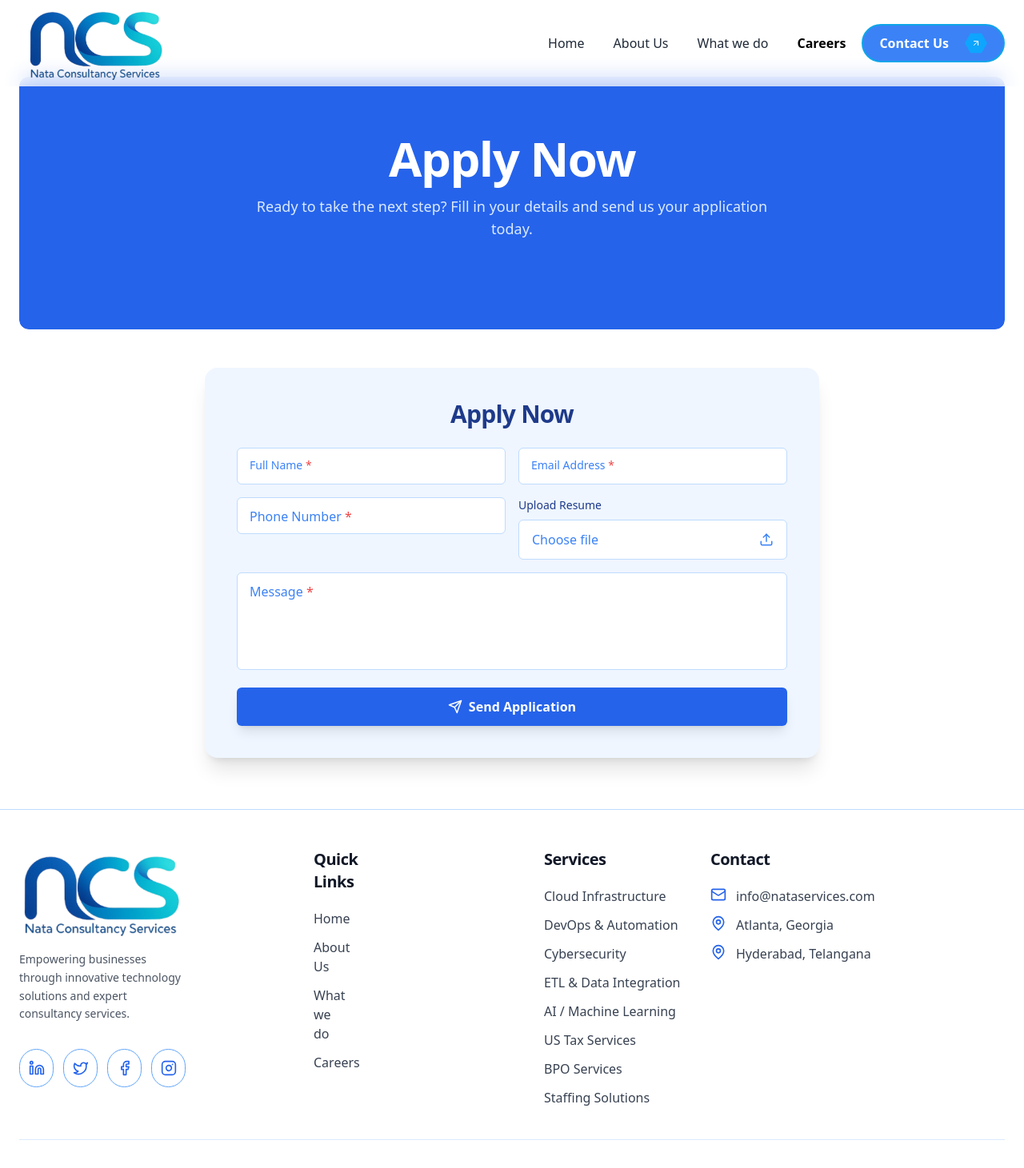
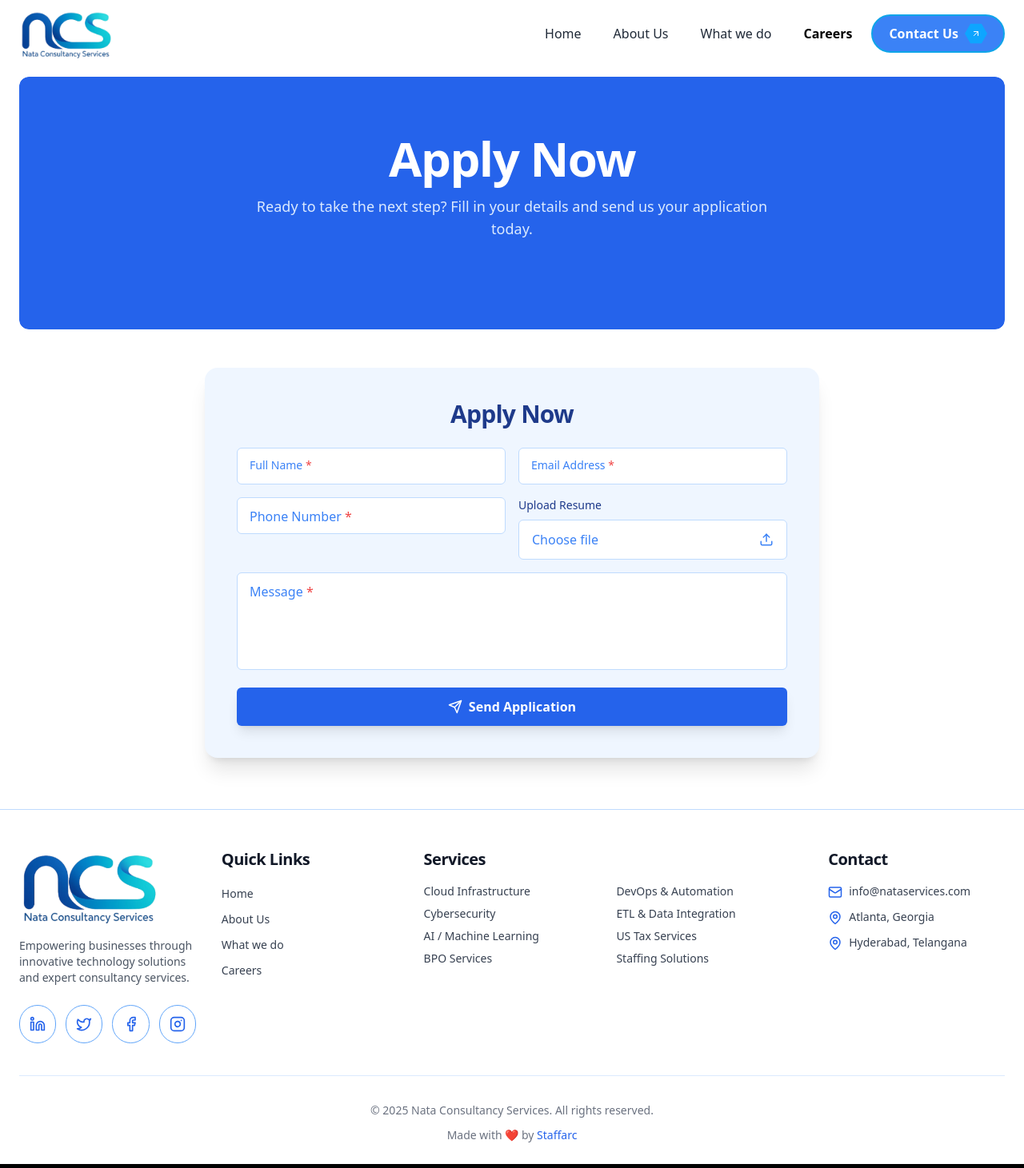
Before and after one commit to servicesnata-cell/natasite, a React (Vite) app: page /careers in a window 1280 px wide. Shown: the top 1461 px of the page at 80% size. Built offline with nearby package versions, Linux system fonts and the light colour scheme.

Commit message:
asdwwwq0

```diff
--- a/src/components/Footer.tsx
+++ b/src/components/Footer.tsx
@@ -3,89 +3,90 @@ import { Mail, MapPin, Linkedin, Twitter, Facebook, Instagram } from 'lucide-rea
 
 export default function Footer() {
   return (
-    <footer className="bg-white border-t border-blue-200 pt-12 pb-6">
-      <div className="max-w-9xl mx-auto px-6">
+    <footer className="bg-white border-t border-blue-200 pt-8 sm:pt-10 md:pt-12 pb-6">
+      <div className="w-full px-3 sm:px-4 md:px-6 max-w-7xl mx-auto">
 
-        {/* GRID */}
-        <div className="grid grid-cols-1 sm:grid-cols-2 lg:grid-cols-5 gap-12">
+        {/* RESPONSIVE GRID */}
+        <div className="grid grid-cols-1 sm:grid-cols-2 lg:grid-cols-5 gap-8 sm:gap-6 md:gap-8">
 
           {/* LOGO + SOCIAL */}
-          <div className="text-center lg:text-left col-span-1">
-            <div className="flex justify-center lg:justify-start mb-4">
+          <div className="text-center sm:text-left col-span-1">
+            <div className="flex justify-center sm:justify-start mb-4">
               <img
                 src="/nata.svg"
                 alt="Nata Consultancy Logo"
-                className="h-24 md:h-28 w-auto"
+                className="h-16 sm:h-20 md:h-24 w-auto"
               />
             </div>
 
-            <p className="text-gray-600 text-sm mb-8 leading-relaxed max-w-xl lg:max-w-2xl">
+            <p className="text-gray-600 text-xs sm:text-sm leading-relaxed max-w-sm">
               Empowering businesses through innovative technology solutions and expert consultancy services.
             </p>
 
-            <div className="flex justify-center lg:justify-start gap-3 mt-4">
+            <div className="flex justify-center sm:justify-start gap-3 mt-6">
               <a
                 href="https://www.linkedin.com/company/nata-consultancy-services-private-limited/"
                 target="_blank"
-                className="w-12 h-12 border border-blue-400 rounded-full flex items-center justify-center text-blue-600 hover:bg-blue-600 hover:text-white transition-all"
+                rel="noopener noreferrer"
+                className="w-10 h-10 sm:w-12 sm:h-12 border border-blue-400 rounded-full flex items-center justify-center text-blue-600 hover:bg-blue-600 hover:text-white transition-all min-h-[44px] min-w-[44px]"
               >
-                <Linkedin size={20} />
+                <Linkedin size={18} className="sm:w-5 sm:h-5" />
               </a>
 
-              <a href="#" className="w-12 h-12 border border-blue-400 rounded-full flex items-center justify-center text-blue-600 hover:bg-blue-600 hover:text-white transition-all">
-                <Twitter size={20} />
+              <a href="#" className="w-10 h-10 sm:w-12 sm:h-12 border border-blue-400 rounded-full flex items-center justify-center text-blue-600 hover:bg-blue-600 hover:text-white transition-all min-h-[44px] min-w-[44px]">
+                <Twitter size={18} className="sm:w-5 sm:h-5" />
               </a>
 
-              <a href="#" className="w-12 h-12 border border-blue-400 rounded-full flex items-center justify-center text-blue-600 hover:bg-blue-600 hover:text-white transition-all">
-                <Facebook size={20} />
+              <a href="#" className="w-10 h-10 sm:w-12 sm:h-12 border border-blue-400 rounded-full flex items-center justify-center text-blue-600 hover:bg-blue-600 hover:text-white transition-all min-h-[44px] min-w-[44px]">
+                <Facebook size={18} className="sm:w-5 sm:h-5" />
               </a>
 
-              <a href="#" className="w-12 h-12 border border-blue-400 rounded-full flex items-center justify-center text-blue-600 hover:bg-blue-600 hover:text-white transition-all">
-                <Instagram size={20} />
+              <a href="#" className="w-10 h-10 sm:w-12 sm:h-12 border border-blue-400 rounded-full flex items-center justify-center text-blue-600 hover:bg-blue-600 hover:text-white transition-all min-h-[44px] min-w-[44px]">
+                <Instagram size={18} className="sm:w-5 sm:h-5" />
               </a>
             </div>
           </div>
 
           {/* QUICK LINKS */}
-   <div className="px-28 text-center lg:text-left col-span-1">
-  <h4 className="text-xl font-semibold text-gray-900 mb-5">Quick Links</h4>
-  <ul className="space-y-3">
-    <li><Link to="/" className="text-base text-gray-700 hover:text-blue-600">Home</Link></li>
-    <li><Link to="/about" className="text-base text-gray-700 hover:text-blue-600">About Us</Link></li>
-    <li><Link to="/services" className="text-base text-gray-700 hover:text-blue-600">What we do</Link></li>
-    <li><Link to="/careers" className="text-base text-gray-700 hover:text-blue-600">Careers</Link></li>
+          <div className="text-center sm:text-left col-span-1">
+            <h4 className="text-lg sm:text-xl font-semibold text-gray-900 mb-4">Quick Links</h4>
+            <ul className="space-y-2">
+              <li><Link to="/" className="text-xs sm:text-sm text-gray-700 hover:text-blue-600 transition-colors">Home</Link></li>
+              <li><Link to="/about" className="text-xs sm:text-sm text-gray-700 hover:text-blue-600 transition-colors">About Us</Link></li>
+              <li><Link to="/services" className="text-xs sm:text-sm text-gray-700 hover:text-blue-600 transition-colors">What we do</Link></li>
+              <li><Link to="/careers" className="text-xs sm:text-sm text-gray-700 hover:text-blue-600 transition-colors">Careers</Link></li>
             </ul>
           </div>
 
           {/* SERVICES */}
-<div className="px-36 text-center lg:text-left col-span-2">
-  <h4 className="text-xl font-semibold text-gray-900 mb-5">Services</h4>
-  <ul className="space-y-3 text-base">
-    <li><Link to="/services/cloud" className="text-gray-700 hover:text-blue-600">Cloud Infrastructure</Link></li>
-    <li><Link to="/services/devops" className="text-gray-700 hover:text-blue-600">DevOps & Automation</Link></li>
-    <li><Link to="/services/cybersecurity" className="text-gray-700 hover:text-blue-600">Cybersecurity</Link></li>
-    <li><Link to="/services/etl" className="text-gray-700 hover:text-blue-600">ETL & Data Integration</Link></li>
-    <li><Link to="/services/ai" className="text-gray-700 hover:text-blue-600">AI / Machine Learning</Link></li>
-    <li><Link to="/services/tax" className="text-gray-700 hover:text-blue-600">US Tax Services</Link></li>
-    <li><Link to="/services/bpo" className="text-gray-700 hover:text-blue-600">BPO Services</Link></li>
-    <li><Link to="/services/staffing" className="text-gray-700 hover:text-blue-600">Staffing Solutions</Link></li>
+          <div className="text-center sm:text-left col-span-1 sm:col-span-1 lg:col-span-2">
+            <h4 className="text-lg sm:text-xl font-semibold text-gray-900 mb-4">Services</h4>
+            <ul className="grid grid-cols-1 sm:grid-cols-2 gap-2 text-xs sm:text-sm">
+              <li><Link to="/services/cloud" className="text-gray-700 hover:text-blue-600 transition-colors">Cloud Infrastructure</Link></li>
+              <li><Link to="/services/devops" className="text-gray-700 hover:text-blue-600 transition-colors">DevOps & Automation</Link></li>
+              <li><Link to="/services/cybersecurity" className="text-gray-700 hover:text-blue-600 transition-colors">Cybersecurity</Link></li>
+              <li><Link to="/services/etl" className="text-gray-700 hover:text-blue-600 transition-colors">ETL & Data Integration</Link></li>
+              <li><Link to="/services/ai" className="text-gray-700 hover:text-blue-600 transition-colors">AI / Machine Learning</Link></li>
+              <li><Link to="/services/tax" className="text-gray-700 hover:text-blue-600 transition-colors">US Tax Services</Link></li>
+              <li><Link to="/services/bpo" className="text-gray-700 hover:text-blue-600 transition-colors">BPO Services</Link></li>
+              <li><Link to="/services/staffing" className="text-gray-700 hover:text-blue-600 transition-colors">Staffing Solutions</Link></li>
             </ul>
           </div>
 
           {/* CONTACT */}
-<div className="-mx-40 text-center lg:text-left col-span-1">
-  <h4 className="text-xl font-semibold text-gray-900 mb-5">Contact</h4>
-  <ul className="space-y-3 text-gray-700 text-base">
-    <li className="flex items-start justify-center lg:justify-start gap-3">
-      <Mail size={20} className="text-blue-600" />
+          <div className="text-center sm:text-left col-span-1">
+            <h4 className="text-lg sm:text-xl font-semibold text-gray-900 mb-4">Contact</h4>
+            <ul className="space-y-3 text-gray-700 text-xs sm:text-sm">
+              <li className="flex items-start justify-center sm:justify-start gap-2">
+                <Mail size={18} className="text-blue-600 flex-shrink-0 mt-0.5" />
                 <span className="break-all">info@nataservices.com</span>
               </li>
-    <li className="flex items-start justify-center lg:justify-start gap-3">
-      <MapPin size={20} className="text-blue-600" />
+              <li className="flex items-start justify-center sm:justify-start gap-2">
+                <MapPin size={18} className="text-blue-600 flex-shrink-0 mt-0.5" />
                 <span>Atlanta, Georgia</span>
               </li>
-    <li className="flex items-start justify-center lg:justify-start gap-3">
-      <MapPin size={20} className="text-blue-600" />
+              <li className="flex items-start justify-center sm:justify-start gap-2">
+                <MapPin size={18} className="text-blue-600 flex-shrink-0 mt-0.5" />
                 <span>Hyderabad, Telangana</span>
               </li>
             </ul>
@@ -93,7 +94,7 @@ export default function Footer() {
         </div>
 
         {/* COPYRIGHT */}
-        <div className="pt-8 mt-10 border-t border-blue-100 text-center text-gray-500 text-sm">
+        <div className="pt-6 sm:pt-8 mt-8 sm:mt-10 border-t border-blue-100 text-center text-gray-500 text-xs sm:text-sm">
           <p>&copy; {new Date().getFullYear()} Nata Consultancy Services. All rights reserved.</p>
           <p className="mt-2">
             Made with ❤️ by{" "}
@@ -108,7 +109,6 @@ export default function Footer() {
           </p>
         </div>
 
-
       </div>
     </footer>
   );
--- a/src/components/Header.tsx
+++ b/src/components/Header.tsx
@@ -46,23 +46,23 @@ export default function HeaderCTA() {
   return (
     <>
       <header className="fixed top-0 left-0 right-0 z-50 transition-all duration-300 bg-white/70 backdrop-blur-md">
-        <div className="max-w-[100rem] mx-auto px-4 sm:px-6 py-1.5">
-          <div className="flex items-center justify-between">
-            <Link to="/" className="flex items-center">
+        <div className="w-full px-3 sm:px-4 md:px-6 py-2 sm:py-2.5">
+          <div className="flex items-center justify-between max-w-7xl mx-auto">
+            <Link to="/" className="flex items-center flex-shrink-0">
               <img
                 src="/nata.svg"
                 alt="Logo"
-                className="w-24 h-12 sm:w-32 sm:h-16 md:w-40 md:h-20 lg:w-48 lg:h-24 object-contain"
+                className="h-10 sm:h-12 md:h-14 lg:h-16 w-auto object-contain"
               />
             </Link>
 
             {/* Desktop Nav */}
-            <nav className="hidden lg:flex items-center space-x-1">
+            <nav className="hidden lg:flex items-center gap-2">
               {navLinks.slice(0, 2).map((link) => (
                 <Link
                   key={link.path}
                   to={link.path}
-                  className={`relative px-3 sm:px-4 py-2 text-sm sm:text-base font-medium transition-all duration-300 flex items-center min-h-[44px] ${
+                  className={`px-3 md:px-4 py-2 text-sm md:text-base font-medium transition-all duration-300 flex items-center min-h-[44px] ${
                     location.pathname === link.path
                       ? 'text-black font-semibold'
                       : 'text-gray-800 hover:text-black font-bold'
@@ -76,7 +76,7 @@ export default function HeaderCTA() {
               <div className="relative" ref={servicesRef}>
                 <button
                   onClick={() => setIsServicesOpen(!isServicesOpen)}
-                  className="relative px-3 sm:px-4 py-2 text-sm sm:text-base font-medium text-gray-800 hover:text-black flex items-center gap-1.5 min-h-[44px]"
+                  className="px-3 md:px-4 py-2 text-sm md:text-base font-medium text-gray-800 hover:text-black flex items-center gap-1.5 min-h-[44px]"
                   aria-expanded={isServicesOpen}
                 >
                   What we do
@@ -108,13 +108,13 @@ export default function HeaderCTA() {
                   <Link
                     key={link.path}
                     to={link.path}
-                    className="relative inline-flex items-center gap-3 px-5 py-2 bg-blue-500 border-2 border-sky-500 rounded-full text-white font-bold min-h-[44px]"
+                    className="inline-flex items-center gap-2 px-4 md:px-5 py-2 bg-blue-500 border-2 border-sky-500 rounded-full text-white font-bold min-h-[44px] text-sm md:text-base"
                     aria-label="Contact Us"
                   >
                     <span>Contact Us</span>
-                    <span className="ml-2 w-7 h-7 hexagon flex items-center justify-center">
-                      <span className="w-5 h-5 flex items-center justify-center">
-                        <ArrowUpRight size={12} className="text-white" />
+                    <span className="w-6 h-6 md:w-7 md:h-7 hexagon flex items-center justify-center">
+                      <span className="w-4 h-4 md:w-5 md:h-5 flex items-center justify-center">
+                        <ArrowUpRight size={10} className="md:w-3 md:h-3" />
                       </span>
                     </span>
                   </Link>
@@ -122,7 +122,7 @@ export default function HeaderCTA() {
                   <Link
                     key={link.path}
                     to={link.path}
-                    className={`relative px-3 sm:px-4 py-2 text-sm sm:text-base font-medium transition-all duration-300 flex items-center min-h-[44px] ${
+                    className={`px-3 md:px-4 py-2 text-sm md:text-base font-medium transition-all duration-300 flex items-center min-h-[44px] ${
                       location.pathname === link.path
                         ? 'text-black font-semibold'
                         : 'text-gray-800 hover:text-black font-bold'
@@ -144,17 +144,15 @@ export default function HeaderCTA() {
             </button>
           </div>
 
-          {/* MOBILE MENU FIXED VERSION */}
+          {/* MOBILE MENU */}
           {isMobileMenuOpen && (
-            <nav className="lg:hidden mt-4 pb-4 space-y-2 max-h-[70vh] overflow-y-auto animate-slide-down">
-
-              {/* Normal mobile nav links except Contact */}
+            <nav className="lg:hidden mt-3 pb-4 space-y-1 max-h-[calc(100vh-80px)] overflow-y-auto animate-slide-down">
               {navLinks.slice(0, 3).map((link) => (
                 <Link
                   key={link.path}
                   to={link.path}
                   onClick={() => setIsMobileMenuOpen(false)}
-                  className={`block px-4 py-3 rounded-md text-base font-medium transition-all min-h-[44px] ${
+                  className={`block px-4 py-3 rounded-md text-sm sm:text-base font-medium transition-all min-h-[44px] ${
                     location.pathname === link.path
                       ? 'bg-white/10 text-blue-600 border border-white/20'
                       : 'text-blue-600 hover:bg-white/5 hover:text-blue-500'
@@ -164,11 +162,11 @@ export default function HeaderCTA() {
                 </Link>
               ))}
 
-              {/* MOBILE WHAT WE DO (Corrected Position) */}
+              {/* MOBILE WHAT WE DO */}
               <div>
                 <button
                   onClick={() => setIsMobileServicesOpen(!isMobileServicesOpen)}
-                  className="w-full flex items-center justify-between px-4 py-3 text-base font-medium text-blue-600 hover:text-blue-500 hover:bg-white/5 rounded-md transition-all min-h-[44px]"
+                  className="w-full flex items-center justify-between px-4 py-3 text-sm sm:text-base font-medium text-blue-600 hover:text-blue-500 hover:bg-white/5 rounded-md transition-all min-h-[44px]"
                 >
                   <span>What we do</span>
                   <ChevronDown
@@ -178,13 +176,13 @@ export default function HeaderCTA() {
                 </button>
 
                 {isMobileServicesOpen && (
-                  <div className="mt-2 ml-4 space-y-1 animate-slide-down">
+                  <div className="mt-1 ml-2 space-y-1 animate-slide-down">
                     {servicesList.map((s) => (
                       <Link
                         key={s.id}
                         to={`/services/${s.id}`}
                         onClick={() => setIsMobileMenuOpen(false)}
-                        className="block px-4 py-3 text-sm text-blue-600 hover:text-blue-500 hover:bg-white/5 rounded-md transition-all min-h-[44px]"
+                        className="block px-4 py-2.5 text-xs sm:text-sm text-blue-600 hover:text-blue-500 hover:bg-white/5 rounded-md transition-all min-h-[44px] flex items-center"
                       >
                         {s.label}
                       </Link>
@@ -193,17 +191,17 @@ export default function HeaderCTA() {
                 )}
               </div>
 
-              {/* MOBILE CONTACT (Corrected Position) */}
+              {/* MOBILE CONTACT */}
               <Link
                 to="/contact"
                 onClick={() => setIsMobileMenuOpen(false)}
-                className="block px-4 py-3 rounded-md text-base font-medium transition-all min-h-[44px]"
+                className="block px-4 py-3 rounded-md text-sm sm:text-base font-medium transition-all min-h-[44px]"
               >
-                <div className="inline-flex items-center justify-between px-3 py-2 bg-blue-500 border-2 border-sky-500 text-white font-bold rounded-full">
+                <div className="inline-flex items-center justify-center gap-2 px-3 py-2 bg-blue-500 border-2 border-sky-500 text-white font-bold rounded-full min-h-[44px] w-full">
                   <span>Contact Us</span>
-                  <span className="ml-2 w-7 h-7 hexagon flex items-center justify-center">
-                    <span className="w-5 h-5 flex items-center justify-center">
-                      <ArrowUpRight size={12} className="text-white" />
+                  <span className="w-6 h-6 hexagon flex items-center justify-center flex-shrink-0">
+                    <span className="w-4 h-4 flex items-center justify-center">
+                      <ArrowUpRight size={10} />
                     </span>
                   </span>
                 </div>
--- a/src/pages/Contact.tsx
+++ b/src/pages/Contact.tsx
@@ -47,12 +47,12 @@ export default function Contact() {
     <div className="bg-white min-h-screen pt-16 sm:pt-20 md:pt-24 px-3 sm:px-4 md:px-6 overflow-x-hidden">
       {/* Hero */}
       <div
-        className="relative w-full py-12 sm:py-16 md:py-20 lg:py-28 overflow-hidden bg-cover bg-center mb-6 sm:mb-8 md:mb-12 rounded-lg sm:rounded-xl"
+        className="relative w-full py-10 sm:py-12 md:py-16 lg:py-20 overflow-hidden bg-cover bg-center mb-6 sm:mb-8 md:mb-10 rounded-lg sm:rounded-xl"
         style={{ backgroundImage: "url('/che.jpeg')", backgroundAttachment: 'scroll' }}
       >
         <div className="absolute inset-0 bg-blue-600/40 rounded-lg sm:rounded-xl"></div>
         <div className="relative max-w-7xl mx-auto px-3 sm:px-4 md:px-6 text-center z-10">
-          <h1 className="-mt-10 text-2xl sm:text-3xl md:text-4xl lg:text-5xl xl:text-6xl font-extrabold text-white mb-2 sm:mb-3 md:mb-4 tracking-tight leading-tight">
+          <h1 className="-mt-6 sm:-mt-8 md:-mt-10 text-xl sm:text-3xl md:text-4xl lg:text-5xl xl:text-6xl font-extrabold text-white mb-2 sm:mb-3 md:mb-4 tracking-tight leading-tight">
             Get In <span className="text-white">Touch</span>
           </h1>
           <p className="mt-2 sm:mt-3 md:mt-4 text-blue-100 text-xs sm:text-sm md:text-base lg:text-lg max-w-2xl mx-auto px-2">
```
Also changed, not shown: src/components/ServicesCarousel.tsx (+14 -14 lines), src/pages/Services.tsx (+22 -21 lines). Lines whose indentation alone changed are shown as unchanged.
